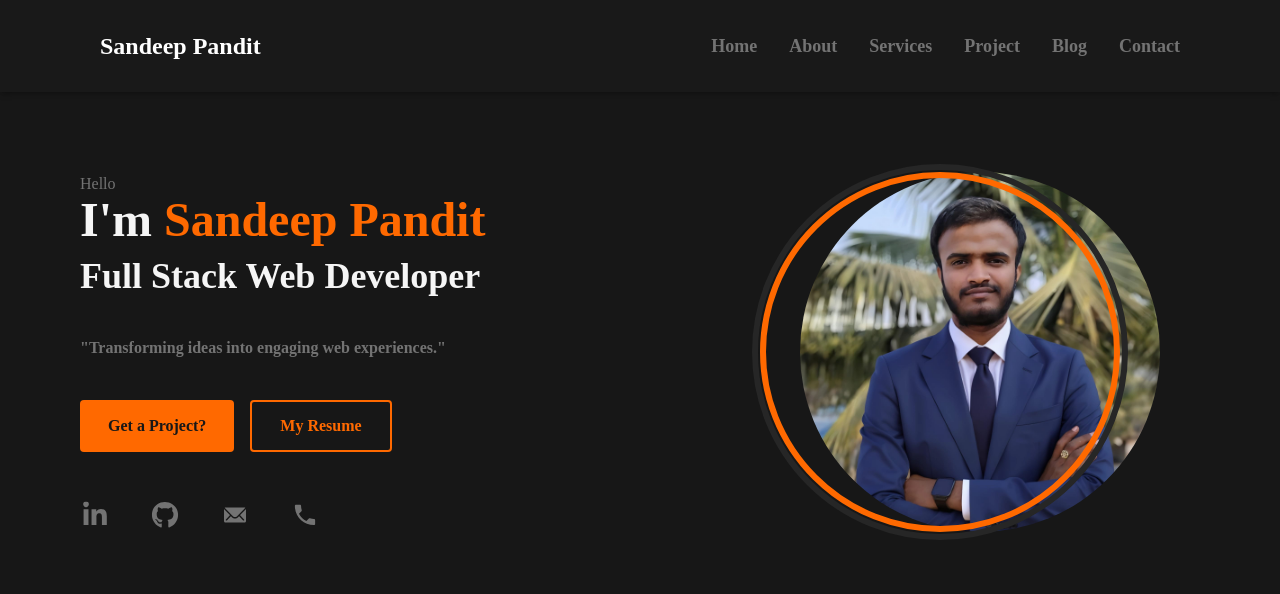
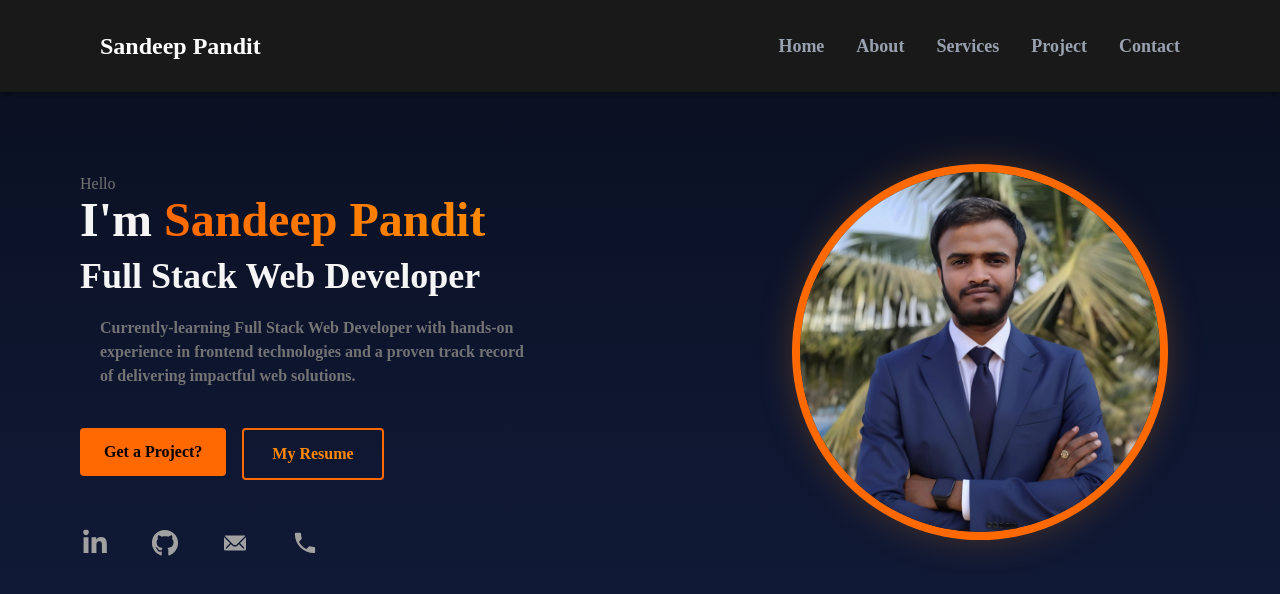
Before and after one commit to sandip89600/sandeep-portfolio-project, a React (Vite) app: page / in a window 1280 px wide. Shown: the top 594 px of the page. Built offline with nearby package versions, Linux system fonts and the light colour scheme.

Commit message:
refactor: update styles and improve button functionality across components

```diff
--- a/src/App.jsx
+++ b/src/App.jsx
@@ -10,7 +10,7 @@ import Contact from './Pages/Contact'
 
 const App = () => {
   return (
-    <div className='bg-neutral-900 text-white w-screen h-screen'>
+    <div className='bg-linear-to-b from-[#0A0F1E] via-[#0E1630] to-[#121C3A] text-white w-screen h-screen'>
       <Navbar/>
       <Routes>
         <Route path='/' element={<Home/>}/>
--- a/src/Components/Button/Button.jsx
+++ b/src/Components/Button/Button.jsx
@@ -4,8 +4,8 @@ import { Link } from 'react-router-dom'
 const Button = () => {
   return (
     <div className='mt-10 flex  gap-4'>
-        <button className='bg-orange-500 px-7 py-3 text-neutral-900 font-bold rounded cursor-pointer hover:scale-90'>Get a Project?</button>
-        <Link to="https://resume.sandeeppandit.shop/" target=''><button className='border-2 border-orange-500 text-orange-500 px-7 py-3 font-bold rounded cursor-pointer hover:scale-90'>My Resume</button></Link>
+        <Link to="/contact"><button className='bg-orange-500 text-black rounded px-6 py-3 font-semibold cursor-pointer hover:scale-105 hover:shadow-orange-500/40 hover:shadow-lg transition-all duration-300 ease-out'>Get a Project?</button></Link>
+        <Link to="https://resume.sandeeppandit.shop/" target=''><button className='border-2 border-orange-500 text-orange-400 bg-transparent px-7 py-3 font-bold rounded cursor-pointer hover:bg-orange-500 hover:text-black hover:scale-105 transition-all duration-300 ease-out'>My Resume</button></Link>
     </div>
   )
 }
--- a/src/Components/Navbar.jsx
+++ b/src/Components/Navbar.jsx
@@ -7,12 +7,11 @@ const Navbar = () => {
        <a href="/"><h3 className='font-bold p-20 text-2xl'>Sandeep Pandit</h3></a>
        <nav>
         <ul className='flex gap-8 p-20 text-lg font-semibold'>
-            <li className='relative group'><Link to="/" className='text-neutral-500 hover:text-amber-50 duration-700'>Home</Link><span className="absolute left-0 bottom-0 h-[2px] w-0 bg-orange-500 transition-all duration-400 group-hover:w-full"></span></li>
-            <li className='relative group'><Link to="/about" className='text-neutral-500 hover:text-amber-50 duration-700'>About</Link><span className="absolute left-0 bottom-0 h-[2px] w-0 bg-orange-500 transition-all duration-400 group-hover:w-full"></span></li>
-            <li className='relative group'><Link to="/services" className='text-neutral-500 hover:text-amber-50 duration-700'>Services</Link><span className="absolute left-0 bottom-0 h-[2px] w-0 bg-orange-500 transition-all duration-400 group-hover:w-full"></span></li>
-            <li className='relative group'><Link to="/project" className='text-neutral-500 hover:text-amber-50 duration-700'>Project</Link><span className="absolute left-0 bottom-0 h-[2px] w-0 bg-orange-500 transition-all duration-400 group-hover:w-full"></span></li>
-            <li className='relative group'><Link to="/blog" className='text-neutral-500 hover:text-amber-50 duration-700'>Blog</Link><span className="absolute left-0 bottom-0 h-[2px] w-0 bg-orange-500 transition-all duration-400 group-hover:w-full"></span></li>
-            <li className='relative group'><Link to="/contact" className='text-neutral-500 hover:text-amber-50 duration-700'>Contact</Link><span className="absolute left-0 bottom-0 h-[2px] w-0 bg-orange-500 transition-all duration-400 group-hover:w-full"></span></li>
+            <li className='relative group'><Link to="/" className='text-gray-400 hover:text-white duration-700'>Home</Link><span className="absolute left-0 bottom-0 h-[2px] w-0 bg-orange-500 transition-all duration-400 group-hover:w-full"></span></li>
+            <li className='relative group'><Link to="/about" className='text-gray-400 hover:text-white duration-700'>About</Link><span className="absolute left-0 bottom-0 h-[2px] w-0 bg-orange-500 transition-all duration-400 group-hover:w-full"></span></li>
+            <li className='relative group'><Link to="/services" className='text-gray-400 hover:text-white duration-700'>Services</Link><span className="absolute left-0 bottom-0 h-[2px] w-0 bg-orange-500 transition-all duration-400 group-hover:w-full"></span></li>
+            <li className='relative group'><Link to="/project" className='text-gray-400 hover:text-white duration-700'>Project</Link><span className="absolute left-0 bottom-0 h-[2px] w-0 bg-orange-500 transition-all duration-400 group-hover:w-full"></span></li>
+            <li className='relative group'><Link to="/contact" className='text-gray-400 hover:text-white duration-700'>Contact</Link><span className="absolute left-0 bottom-0 h-[2px] w-0 bg-orange-500 transition-all duration-400 group-hover:w-full"></span></li>
         </ul>
        </nav>
     </div>
--- a/src/Components/User/UserLeft.jsx
+++ b/src/Components/User/UserLeft.jsx
@@ -8,16 +8,19 @@ const UserLeft = () => {
   return (
     <div>
         <p className="text-neutral-500">Hello</p>
-              <h1 className='text-neutral-100 font-bold text-5xl mb-3'>I'm <span className='text-orange-500  font-bold text-5xl'>Sandeep Pandit</span></h1>
+              <h1 className="text-neutral-100 font-bold text-5xl mb-3">
+  I'm{" "}
+  <span className="bg-gradient-to-r from-orange-500 to-orange-400 bg-clip-text text-transparent">Sandeep Pandit</span></h1>
+
               <h3 className='text-neutral-100 font-bold text-4xl mb-3'>Full Stack Web Developer</h3>
-              <p class="text-neutral-500 font-bold mt-10">"Transforming ideas into engaging web experiences."</p>
+              <p class="text-neutral-500 font-bold m-5">Currently-learning Full Stack Web Developer with hands-on experience in frontend technologies and a proven track record of delivering impactful web solutions.</p>
          <Button/>
 
         <div className="flex gap-10">
-    <FaLinkedinIn  className='mt-12 text-3xl text-neutral-500 cursor-pointer hover:-translate-y-2 scale-90 '/>
-    <FaGithub  className='mt-12 text-3xl text-neutral-500 cursor-pointer hover:-translate-y-2 scale-90 '/>
-    <IoIosMail  className='mt-12 text-3xl text-neutral-500 cursor-pointer hover:-translate-y-2 scale-90 '/>
-    <IoMdCall  className='mt-12 text-3xl text-neutral-500 cursor-pointer hover:-translate-y-2 scale-90 '/>
+    <FaLinkedinIn  className='mt-12 text-3xl text-neutral-400 cursor-pointer hover:-translate-y-2 scale-90 hover:text-orange-400 '/>
+    <FaGithub  className='mt-12 text-3xl text-neutral-400 cursor-pointer hover:-translate-y-2 scale-90 hover:text-orange-400 '/>
+    <IoIosMail  className='mt-12 text-3xl text-neutral-400 cursor-pointer hover:-translate-y-2 scale-90 hover:text-orange-400 '/>
+    <IoMdCall  className='mt-12 text-3xl text-neutral-400 cursor-pointer hover:-translate-y-2 scale-90 hover:text-orange-400 '/>
         </div>
     </div>
   )
--- a/src/Pages/Home.jsx
+++ b/src/Pages/Home.jsx
@@ -9,11 +9,9 @@ const Home = () => {
       <UserLeft/>
          </div>
       <div className="w-1/2 h-138">
-      <div className="border-6 w-90 h-90 rounded-full absolute top-43 right-40 border-orange-500">
-      </div>
-      <div className="border-6 w-94 h-94 rounded-full absolute top-41 right-38 border-neutral-800">
-      </div>
-        <img className='w-90 rounded-full ml-40 mt-20 ' src={images.hero} alt="" />
+
+
+        <img className='object-cover  hover:scale-105  w-90 rounded-full ml-40 mt-20 ring-8 ring-orange-500 shadow-[0_0_40px_rgba(255,138,0,0.35)] ' src={images.hero} alt="" />
       </div>
     </div>
   )
```
